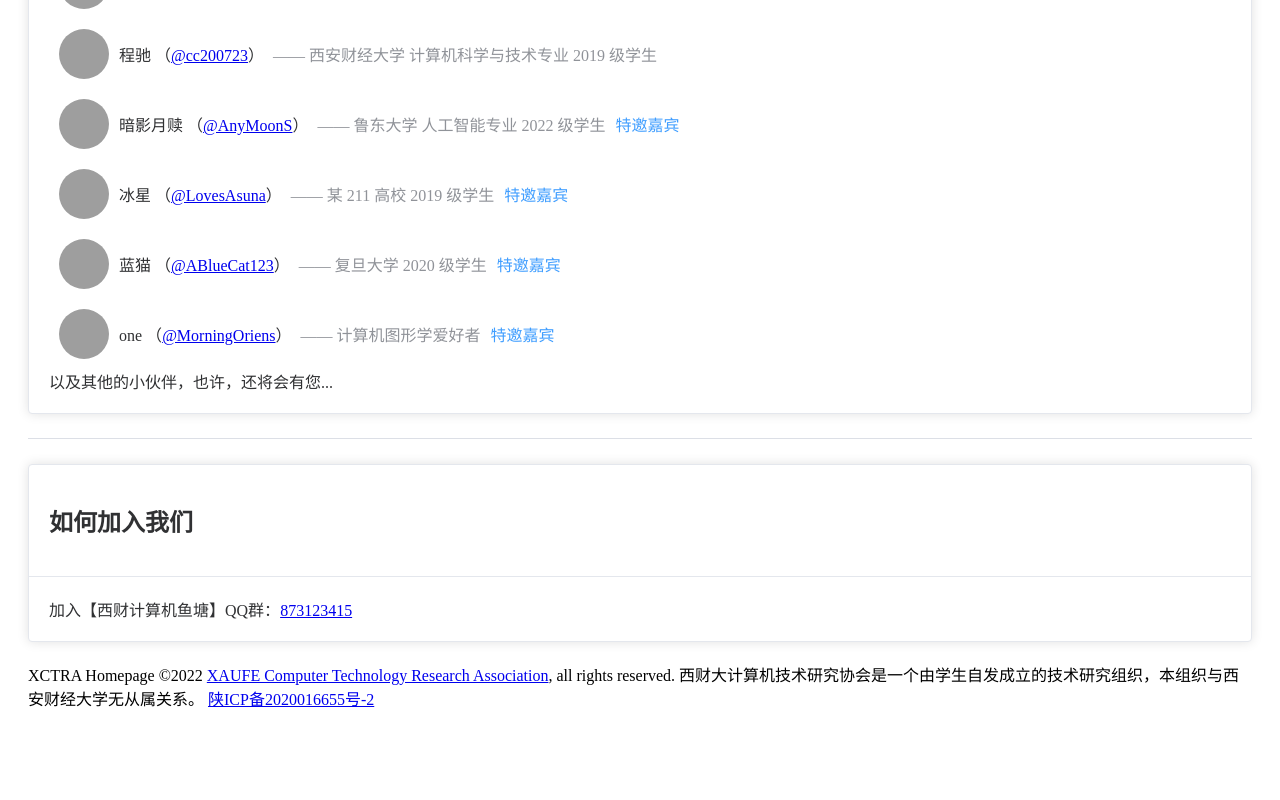
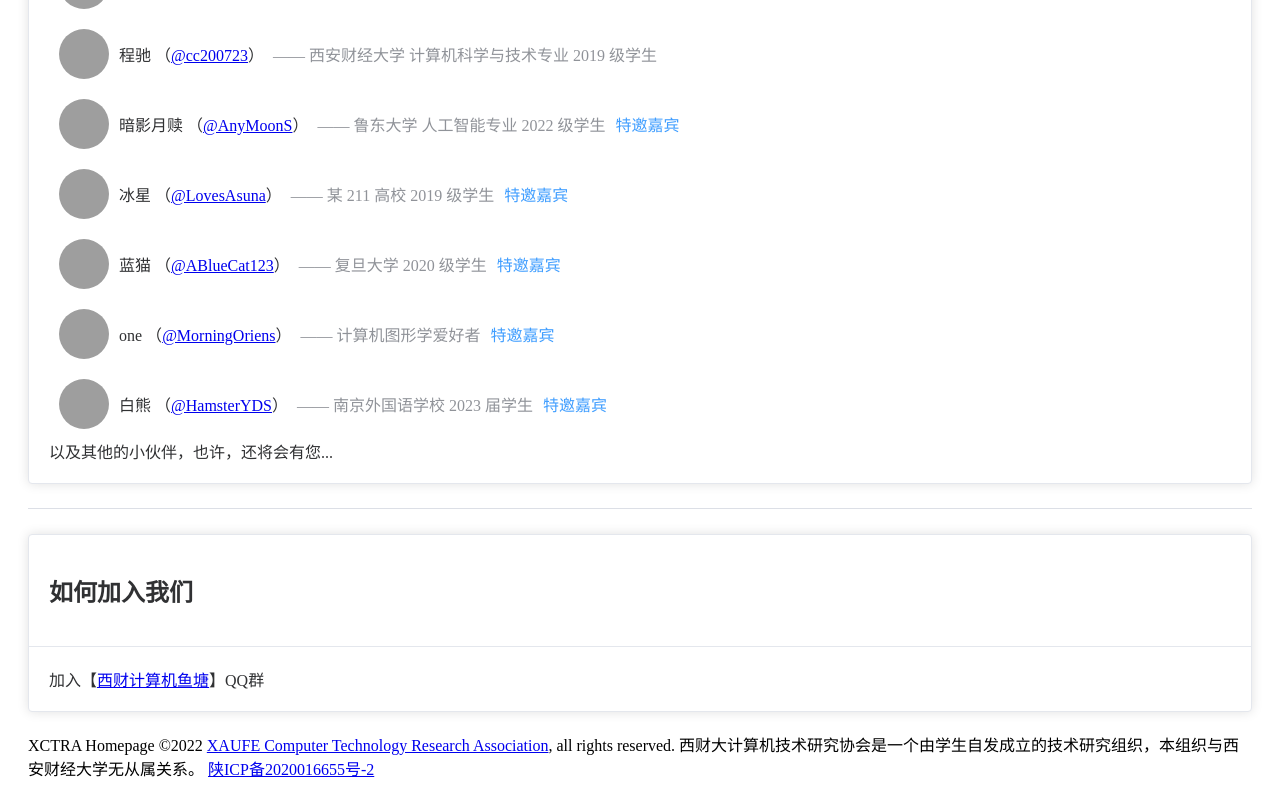
Before and after one commit to shaokeyibb/xctra-homepage, a Vue app: page / in a window 1280 px wide. Shown: the part 1572-2372 px from the top of the page. Before the commit the page ends 2302 px from the top, so only its background shows below. Built offline with nearby package versions, Linux system fonts and the light colour scheme; grey boxes are pictures that could not be loaded.

Commit message:
welcome HamsterYDS

```diff
--- a/src/App.vue
+++ b/src/App.vue
@@ -68,6 +68,11 @@
                        description="计算机图形学爱好者"
                        :is-special="true"
                        github-id="MorningOriens"></member-card>
+          <member-card name="白熊"
+                       email="1294243258@qq.com"
+                       description="南京外国语学校 2023 届学生"
+                       :is-special="true"
+                       github-id="HamsterYDS"></member-card>
           以及其他的小伙伴，也许，还将会有您...
         </div>
       </el-card>
@@ -76,7 +81,7 @@
         <template #header>
           <h2>如何加入我们</h2>
         </template>
-        加入【西财计算机鱼塘】QQ群：<a href="https://jq.qq.com/?_wv=1027&k=MDOzxKsn" target="_blank">873123415</a>
+        加入【<a href="/contact/qqgroup" target="_blank">西财计算机鱼塘</a>】QQ群
       </el-card>
     </el-main>
     <el-footer>
```
